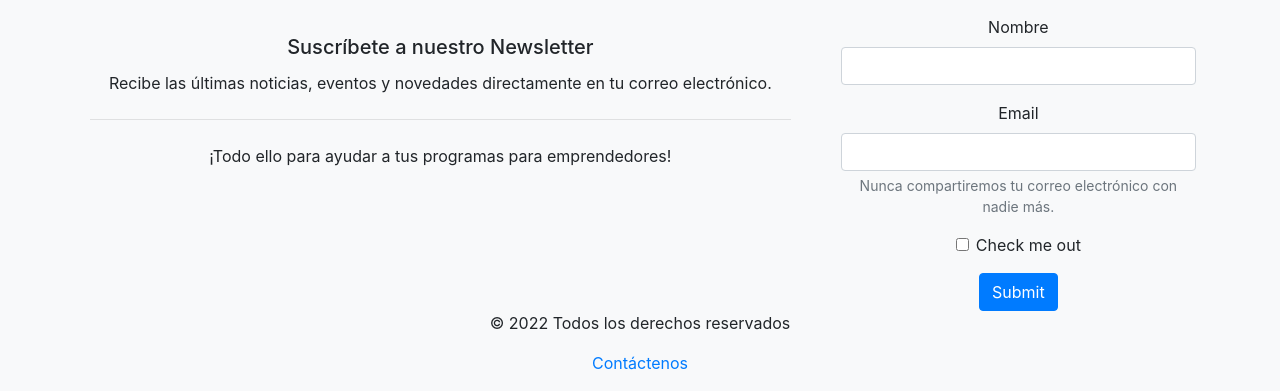
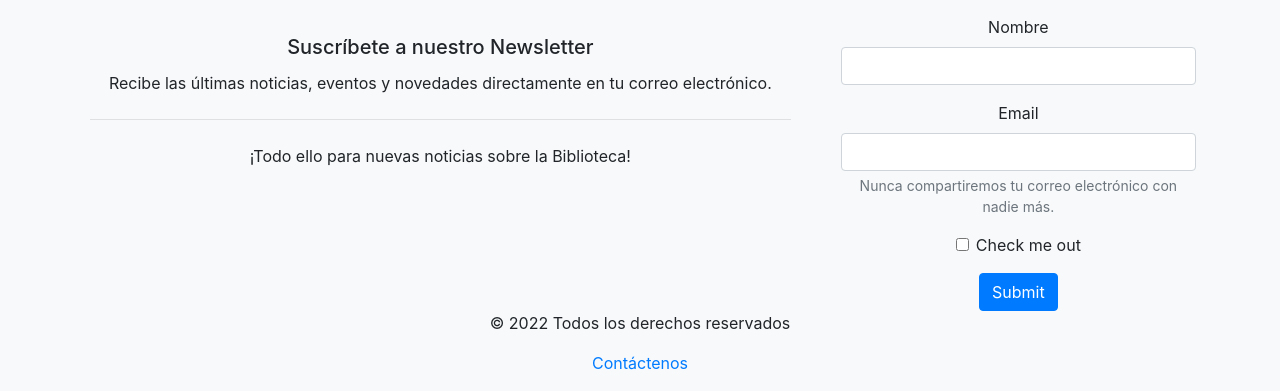
Before and after one commit to SebastianRivasZ/ET-Proyecto-Biblioteca, a Django app: page / in a window 1280 px wide. Shown: the part 1761-2152 px from the top of the page. Run offline with Django 5.2, Linux system fonts and the light colour scheme; some libraries are stand-ins or nearby versions.

Commit message:
Se agregan paginas de Inicio, Libros, autores, categorias

```diff
--- a/Contenido/templates/content/autores.html
+++ b/Contenido/templates/content/autores.html
@@ -105,7 +105,7 @@
                             <h5 class="card-title">Suscríbete a nuestro Newsletter</h5>
                             <p class="card-text">Recibe las últimas noticias, eventos y novedades directamente en tu correo electrónico.</p>
                             <hr class="my-4">
-                            <p>¡Todo ello para ayudar a tus programas para emprendedores!</p>
+                            <p>¡Todo ello para nuevas noticias sobre la Biblioteca!</p>
                         </div>
                     </div>
                     <div class="col-md-4">
--- a/Contenido/templates/content/categorias.html
+++ b/Contenido/templates/content/categorias.html
@@ -88,7 +88,7 @@
                             <h5 class="card-title">Suscríbete a nuestro Newsletter</h5>
                             <p class="card-text">Recibe las últimas noticias, eventos y novedades directamente en tu correo electrónico.</p>
                             <hr class="my-4">
-                            <p>¡Todo ello para ayudar a tus programas para emprendedores!</p>
+                            <p>¡Todo ello para nuevas noticias sobre la Biblioteca!</p>
                         </div>
                     </div>
                     <div class="col-md-4">
--- a/Contenido/templates/content/inicio.html
+++ b/Contenido/templates/content/inicio.html
@@ -112,7 +112,7 @@
                             <h5 class="card-title">Suscríbete a nuestro Newsletter</h5>
                             <p class="card-text">Recibe las últimas noticias, eventos y novedades directamente en tu correo electrónico.</p>
                             <hr class="my-4">
-                            <p>¡Todo ello para ayudar a tus programas para emprendedores!</p>
+                            <p>¡Todo ello para nuevas noticias sobre la Biblioteca!</p>
                         </div>
                     </div>
                     <div class="col-md-4">
--- a/Contenido/templates/content/libros.html
+++ b/Contenido/templates/content/libros.html
@@ -109,7 +109,7 @@
                             <h5 class="card-title">Suscríbete a nuestro Newsletter</h5>
                             <p class="card-text">Recibe las últimas noticias, eventos y novedades directamente en tu correo electrónico.</p>
                             <hr class="my-4">
-                            <p>¡Todo ello para ayudar a tus programas para emprendedores!</p>
+                            <p>¡Todo ello para nuevas noticias sobre la Biblioteca!</p>
                         </div>
                     </div>
                     <div class="col-md-4">
```
